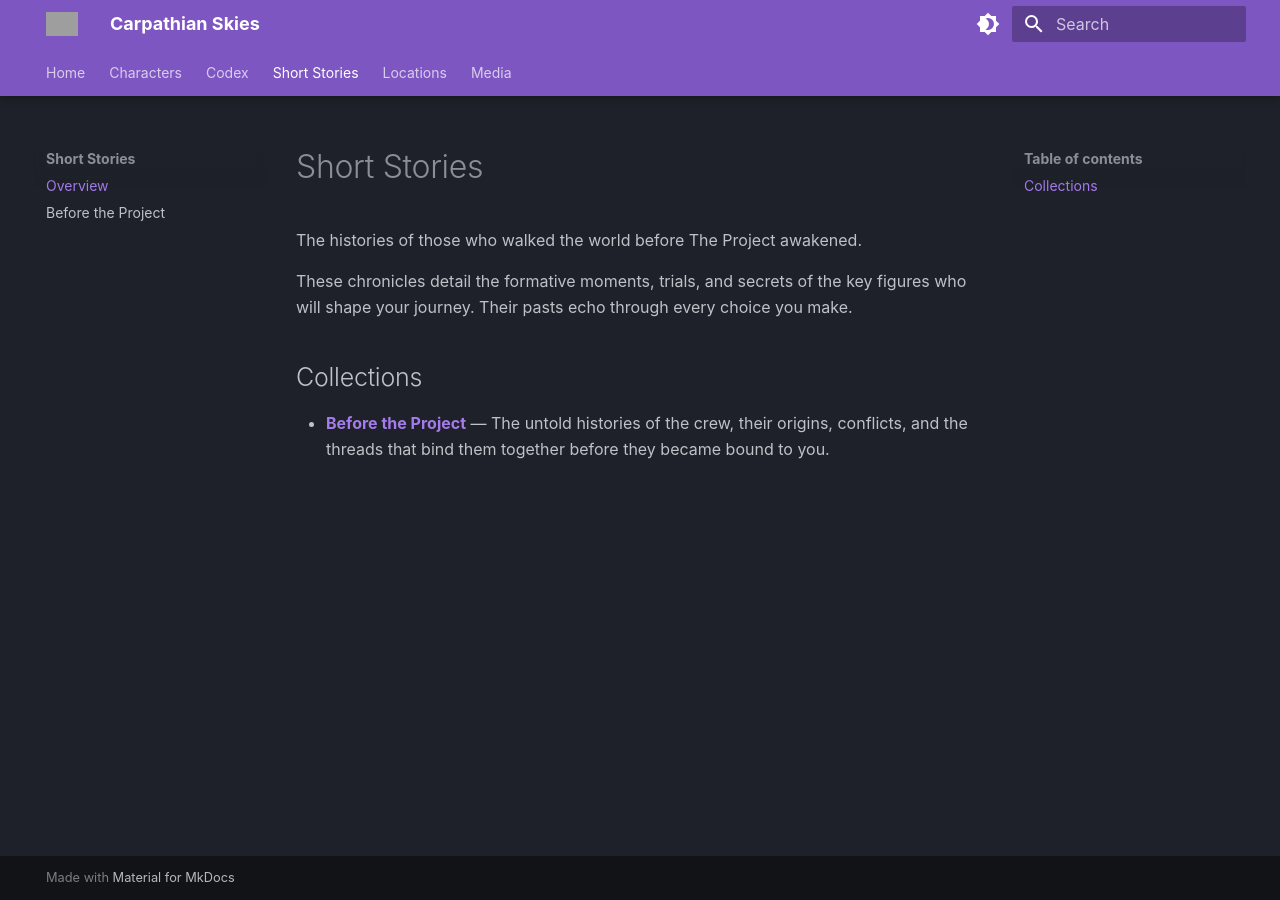
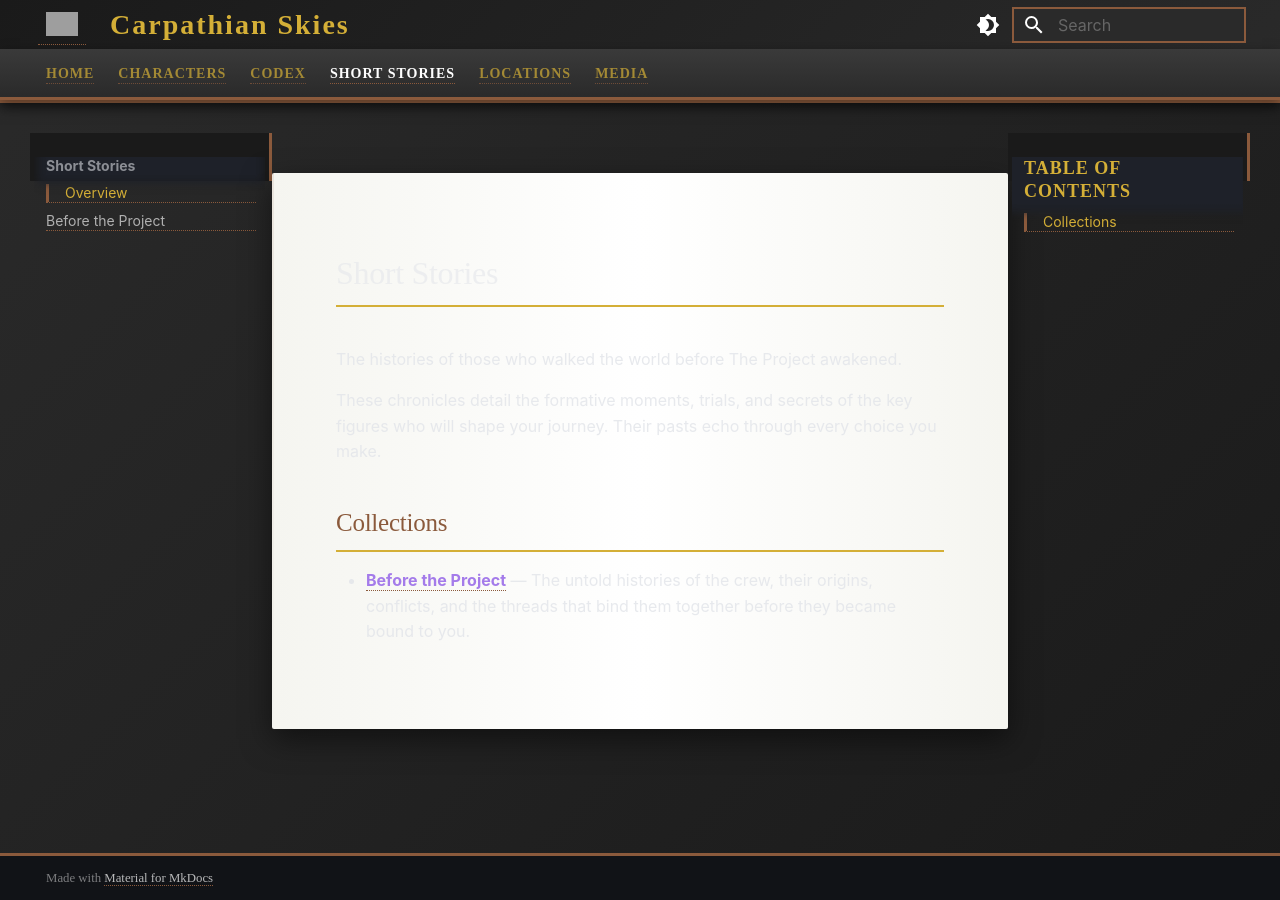
Before and after one commit to carpathianskies/.github.io, an MkDocs documentation site: the page built from docs/stories/index.md, in a window 1280 px wide. Built offline with MkDocs 1.6.1 and Material for MkDocs 9.7.7, drawn with Linux system fonts in a browser that asks for light colours; some web fonts are replaced; grey boxes are pictures that could not be loaded.

Commit message:
style: add book-style and animation CSS

```diff
--- a/mkdocs.yml
+++ b/mkdocs.yml
@@ -44,6 +44,8 @@ markdown_extensions:
 
 extra_css:
   - assets/fonts/fonts.css
+  - assets/book-style.css
+  - assets/animations.css
 
 nav:
   - Home: index.md
```
